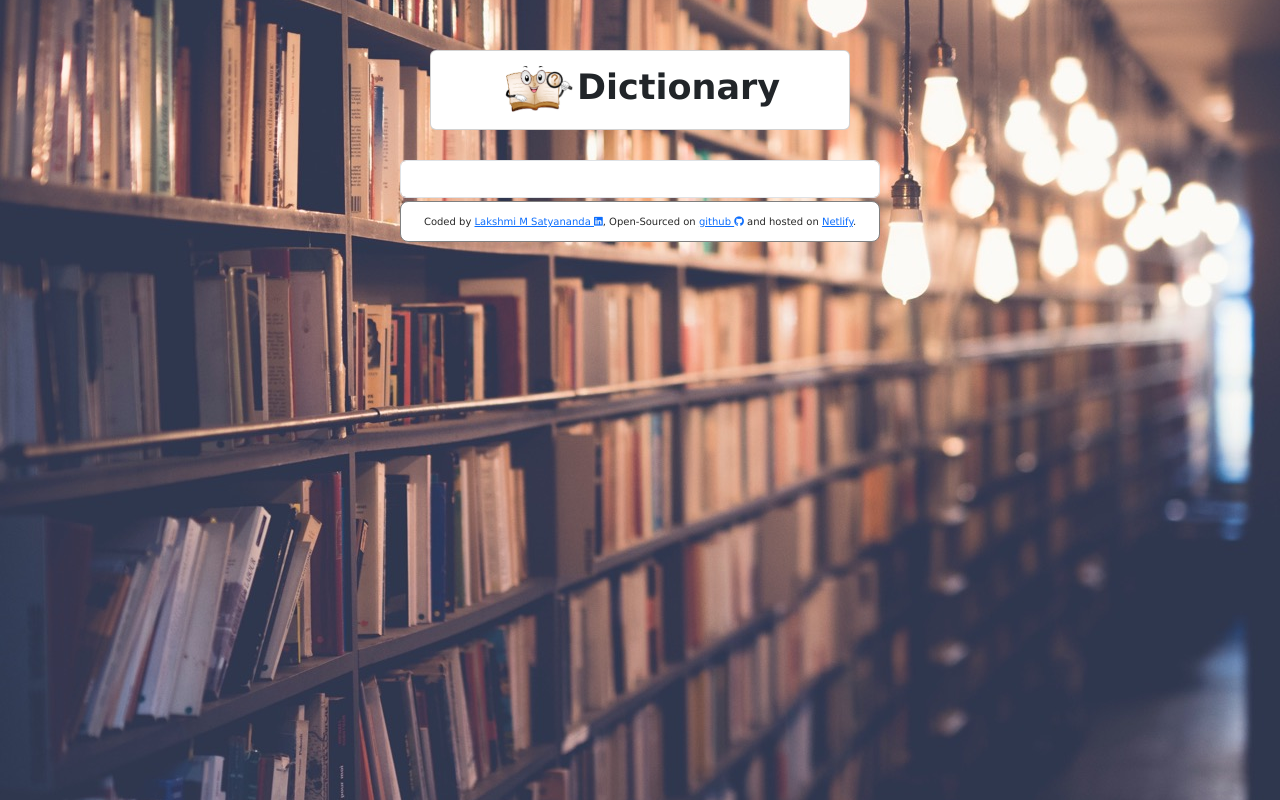
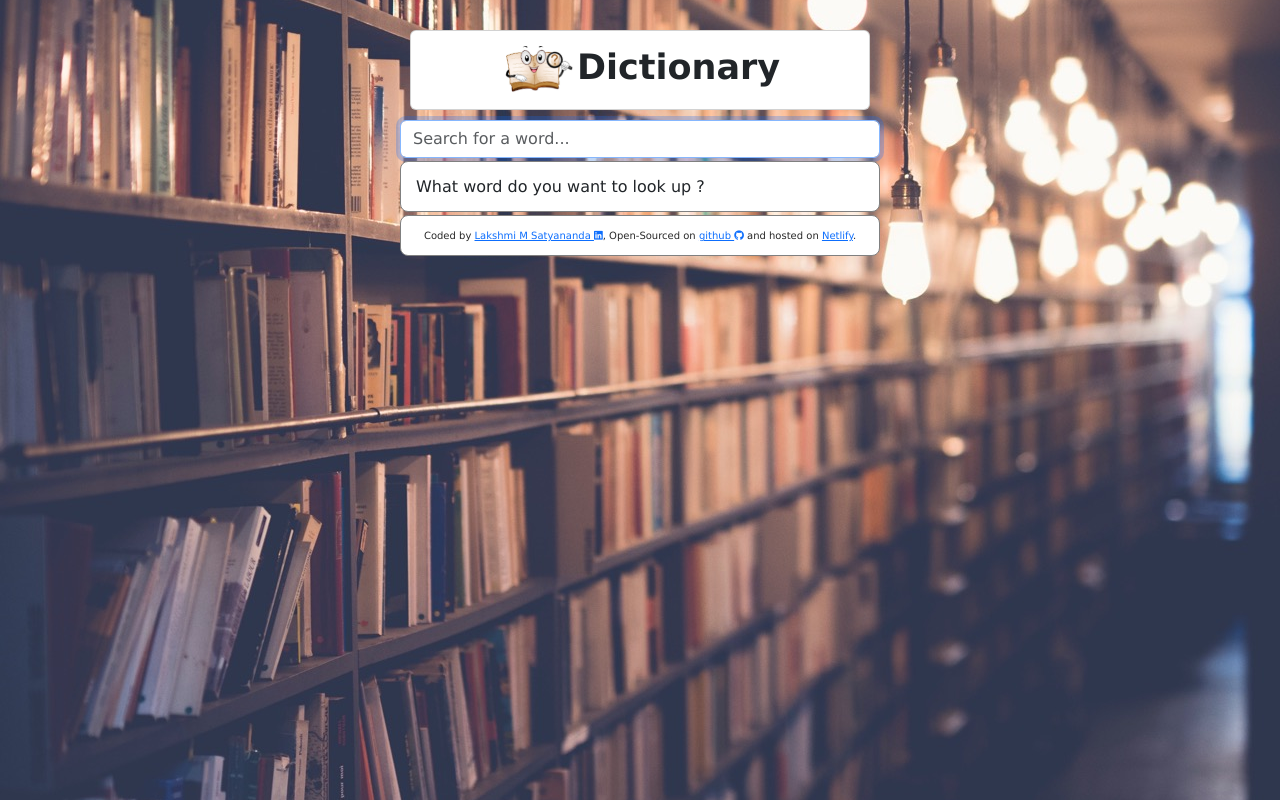
Before and after one commit to laksh-ms/React_Dictionary_App, a React (Create React App) app: page / in a window 1280 px wide. Built offline with nearby package versions, Linux system fonts and the light colour scheme.

Commit message:
added definitions

```diff
--- a/src/App.css
+++ b/src/App.css
@@ -21,7 +21,7 @@
 }
 
 .App-header {
-  margin: 30px;
+  margin: 10px;
   padding: 10px;
   display: flex;
   flex-direction: row;
@@ -51,3 +51,14 @@
   border: 1px solid gray;
   border-radius: 8px;
 }
+.App .card2 {
+  background-color: white;
+  border: 1px solid gray;
+  border-radius: 8px;
+  text-align: left;
+  padding: 15px;
+  margin: 3px auto;
+}
+.App .h4 {
+  color: darkgrey;
+}
--- /dev/null
+++ b/src/Results.js
@@ -0,0 +1,24 @@
+import React from "react";
+
+export default function Results(props) {
+  if (props.result === null) {
+    return <h6 className="card2">What word do you want to look up ?</h6>;
+  } else {
+    return (
+      <div className="Results">
+        <div className="phonetics card2">
+          <h4>{props.result.word}</h4>
+          <h6>
+            <i className="fa-solid fa-volume-low"></i>
+            {"  "}
+            {props.result.phonetics[1].text}
+          </h6>
+        </div>
+        <div className="glossary card2">
+          <h4>{props.result.meanings[0].partOfSpeech}</h4>
+          <h5>{props.result.meanings[0].definitions[0].definition}</h5>
+        </div>
+      </div>
+    );
+  }
+}
--- a/src/WordSearch.js
+++ b/src/WordSearch.js
@@ -1,15 +1,26 @@
 import React, { useState } from "react";
 import axios from "axios";
+import Results from "./Results";
 
 export default function WordSearch() {
   const [word, setWord] = useState("");
+  const [data, setData] = useState(null);
 
-  function handleResponse(response) {}
+  function handleResponse(response) {
+    console.log(response.data[0]);
+    setData(response.data[0]);
+  }
 
-  function search(event) {
-    event.preventDefault();
+  function search() {
+    //let apiKey = `fbeaac015a5ft5a23o73a13144db6643`;
+    //let apiUrl = `https://api.shecodes.io/dictionary/v1/define?word=${word}&key=${apiKey}`;
     let apiUrl = `https://api.dictionaryapi.dev/api/v2/entries/en/${word}`;
     axios.get(apiUrl).then(handleResponse);
+  }
+
+  function searchWord(event) {
+    event.preventDefault();
+    search();
   }
 
   function handleChange(event) {
@@ -18,9 +29,16 @@ export default function WordSearch() {
 
   return (
     <div className="WordSearch">
-      <form onSubmit={search}>
-        <input type="search" className="form-control" onChange={handleChange} />
+      <form onSubmit={searchWord}>
+        <input
+          type="search"
+          className="form-control"
+          onChange={handleChange}
+          placeholder="Search for a word... "
+          autoFocus={true}
+        />
       </form>
+      <Results result={data} />
     </div>
   );
 }
```
